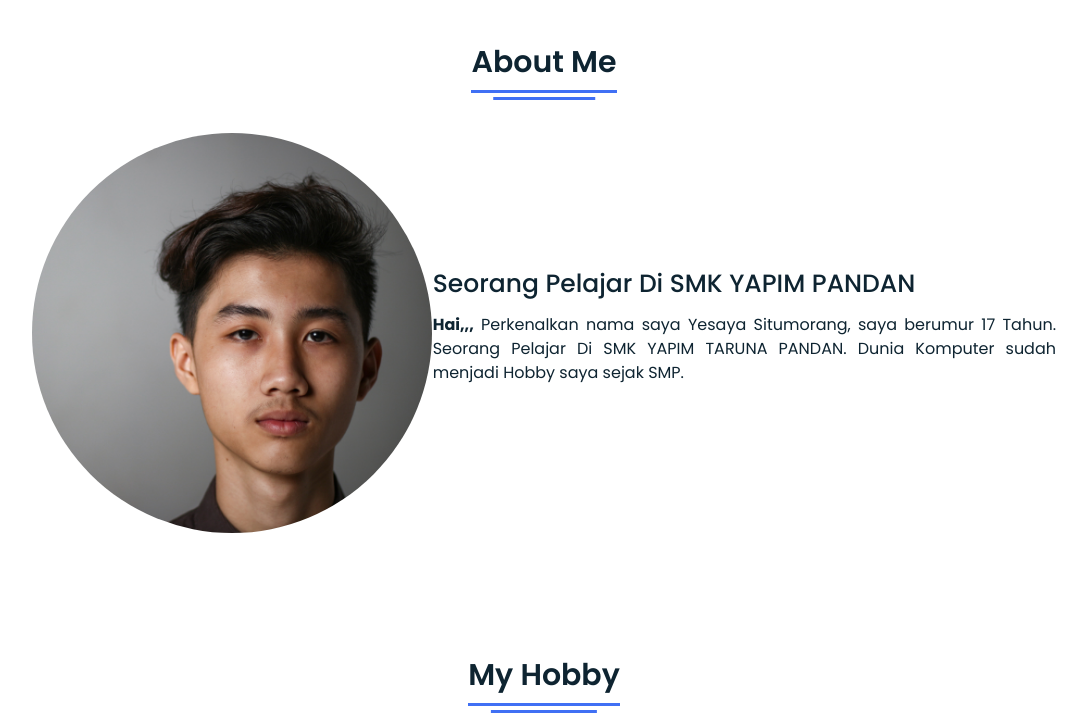
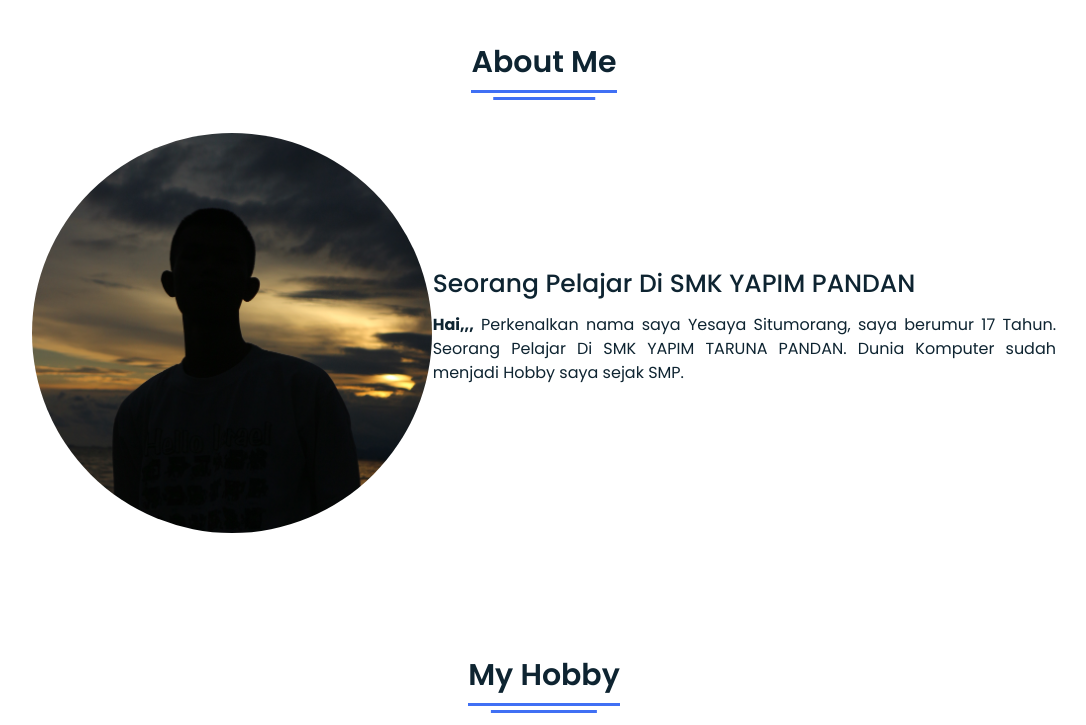
Before and after one commit to yesayasitumorang/yesayasitumorang.github.io, a plain HTML site: page index.html in a window 1280 px wide. Shown: the part 840-1565 px from the top of the page, without its empty margins (96-1182 px from the left). Drawn offline with nearby package versions, Linux system fonts and the light colour scheme.

Commit message:
Menganti foto profil

```diff
--- a/index.html
+++ b/index.html
@@ -64,7 +64,7 @@
         <div class="title"><span>About Me</span></div>
         <div class="about-details">
           <div class="left">
-            <img src="Images/profil.jpg" width=200 class="rounded-circle" alt="foto profil" />
+            <img src="Images/yesaya.jpg" width=200 class="rounded-circle" alt="foto profil" />
           </div>
           <div class="right">
             <div class="col">
```
